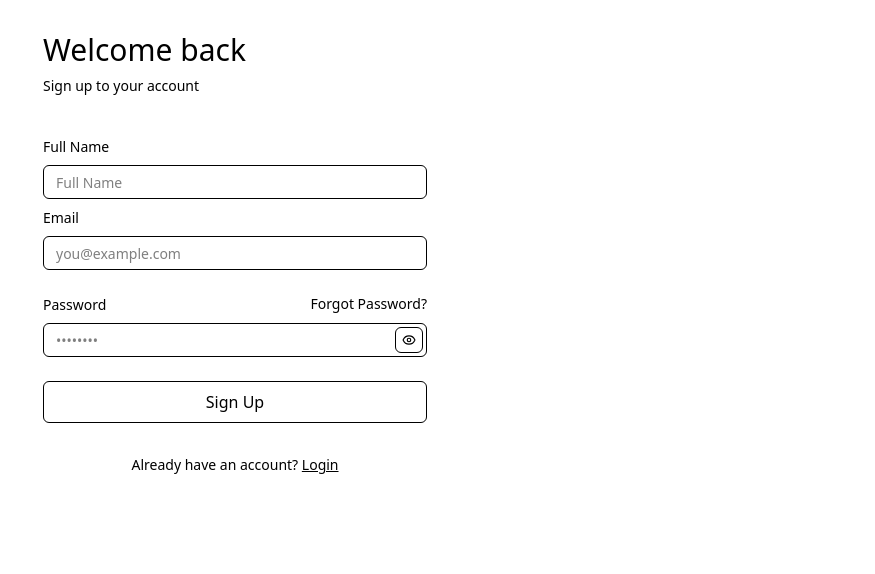
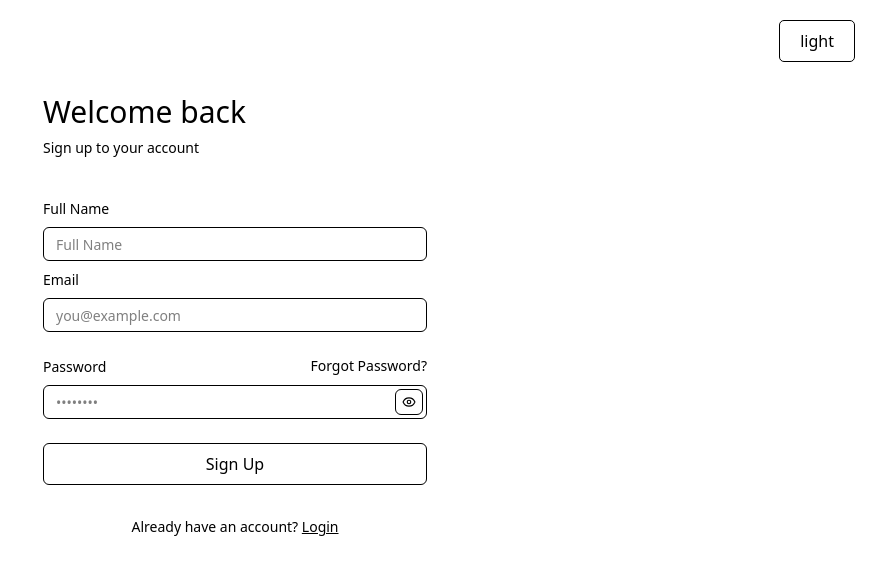
Before and after one commit to TahaBinShafiq/React-Firebase-Authentication, a React (Vite) app: page / in a window 1280 px wide. Shown: the top 574 px of the page, without its empty margins (405-1280 px from the left). Built offline with nearby package versions, Linux system fonts and the light colour scheme.

Commit message:
add theme element with fun

```diff
--- a/src/App.jsx
+++ b/src/App.jsx
@@ -1,11 +1,10 @@
-import { Route, Routes , } from "react-router-dom"
-import SignUp from "./components/signUp"
+import { AppProvider } from "./components/Provider"
+import AppRoutes from "./components/routes"
 function App() {
   return (
-    <Routes>
-      <Route path="/" element={<Login />} />
-      <Route path="/signup" element={<SignUp />} />
-    </Routes>
+    <AppProvider>
+      <AppRoutes />
+    </AppProvider>
   )
 }
 
--- a/src/components/Login/index.jsx
+++ b/src/components/Login/index.jsx
@@ -1,7 +1,9 @@
-import { useState } from "react"
+import { useContext, useState } from "react"
 import HidePass from "../../assets/hidePassword"
 import ShowPass from "../../assets/showPass"
 import { Link } from "react-router-dom"
+import ThemeBtn from "../ThemeButton"
+import { AppContext } from "../Provider"
 
 function Login() {
     const [showPass, setShowPass] = useState(false)
@@ -9,7 +11,13 @@ function Login() {
         setShowPass(!showPass)
     }
 
-    return (
+    const {theme , handleTheme} = useContext(AppContext)
+        return (
+
+        <>
+        <div className="flex justify-end pt-5 pr-5">
+            <ThemeBtn onClick={handleTheme} text={theme}/>
+        </div>
         <div className="flex-1 flex flex-col justify-center w-[330px] sm:w-[384px] mx-auto">
             <div className="mb-10">
                 <h1 className="mt-8 mb-2 lg:text-3xl">Login your Account</h1>
@@ -148,6 +156,7 @@ function Login() {
                 </div>
             </div>
         </div>
+        </>
 
     )
 }
--- /dev/null
+++ b/src/components/Provider/index.jsx
@@ -0,0 +1,20 @@
+import { createContext, useState } from "react";
+
+export const AppContext = createContext();
+
+export function AppProvider({ children }) {
+  const [theme, setTheme] = useState("light");
+
+  const handleTheme = () => {
+    setTheme((prev) => (prev === "light" ? "dark" : "light"));
+    console.log(theme)
+  };
+
+  return (
+    <AppContext.Provider value={{ theme, handleTheme }}>
+      {children}
+    </AppContext.Provider>
+  );
+}
+
+export default {AppProvider}
--- /dev/null
+++ b/src/components/ThemeButton/index.jsx
@@ -0,0 +1,9 @@
+import { button, buttonGroup } from "@heroui/theme";
+
+function ThemeBtn({onClick,text}){
+    return(
+        <button onClick={onClick} className="border border-black px-5 py-2 rounded-[5px] cursor-pointer">{text}</button>
+    )
+}
+
+export default ThemeBtn
--- a/src/components/signUp/index.jsx
+++ b/src/components/signUp/index.jsx
@@ -1,4 +1,4 @@
-import { useState } from "react"
+import { useContext, useState } from "react"
 import HidePass from "../../assets/hidePassword"
 import ShowPass from "../../assets/showPass"
 import { createUserWithEmailAndPassword, getAuth } from "firebase/auth"
@@ -6,6 +6,9 @@ import { auth, db } from "../../../config"
 import { setDoc, doc } from "firebase/firestore";
 import Swal from "sweetalert2"
 import { Link } from "react-router-dom"
+import ThemeBtn from "../ThemeButton"
+import App from "../../App"
+import { AppContext } from "../Provider"
 
 function SignUp() {
   const [showPass, setShowPass] = useState(false)
@@ -67,8 +70,14 @@ function SignUp() {
     setShowPass(!showPass)
   }
 
+  const { theme, handleTheme } = useContext(AppContext)
 
+  console.log(useContext(AppContext));
   return (
+    <>
+      <div className="flex justify-end pt-5 pr-5">
+        <ThemeBtn onClick={handleTheme} text={theme}/>
+      </div>
       <div className="flex-1 flex flex-col justify-center w-[330px] sm:w-[384px] mx-auto">
         <div className="mb-10">
           <h1 className="mt-8 mb-2 lg:text-3xl">Welcome back</h1>
@@ -249,6 +258,7 @@ function SignUp() {
           </div>
         </div>
       </div>
+    </>
 
   )
 }
--- a/src/main.jsx
+++ b/src/main.jsx
@@ -1,10 +1,12 @@
 import { createRoot } from 'react-dom/client'
 import './index.css'
 import { BrowserRouter } from "react-router";
-import AppRoutes from './components/routes/index.jsx';
+import App from './App.jsx';
+
 
 createRoot(document.getElementById('root')).render(
   <BrowserRouter>
-    <AppRoutes />
+    <App />
   </BrowserRouter>
+
 )
```
Lines whose indentation alone changed are shown as unchanged.
